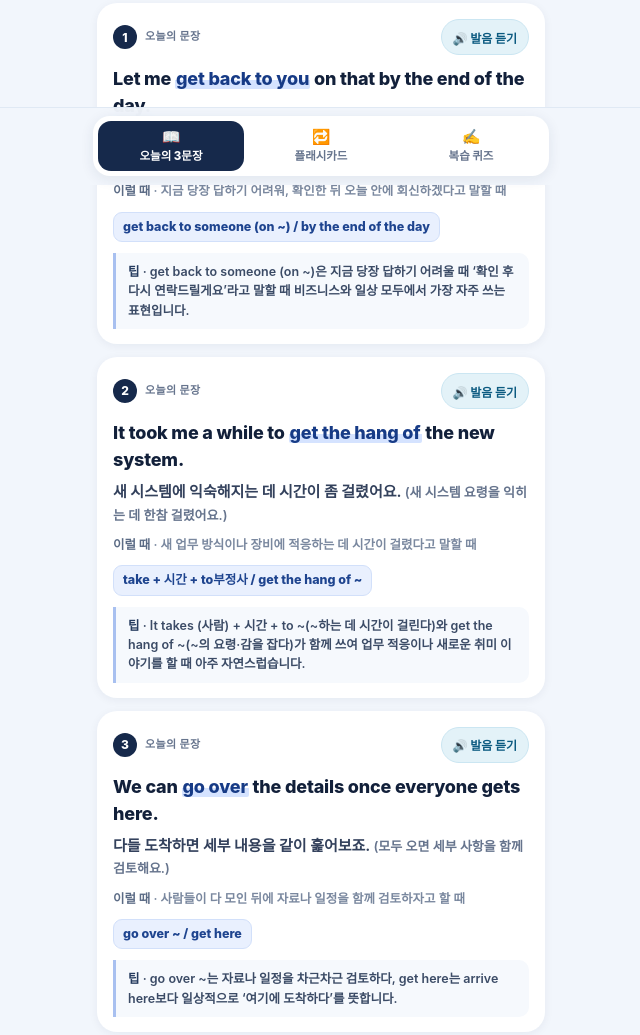
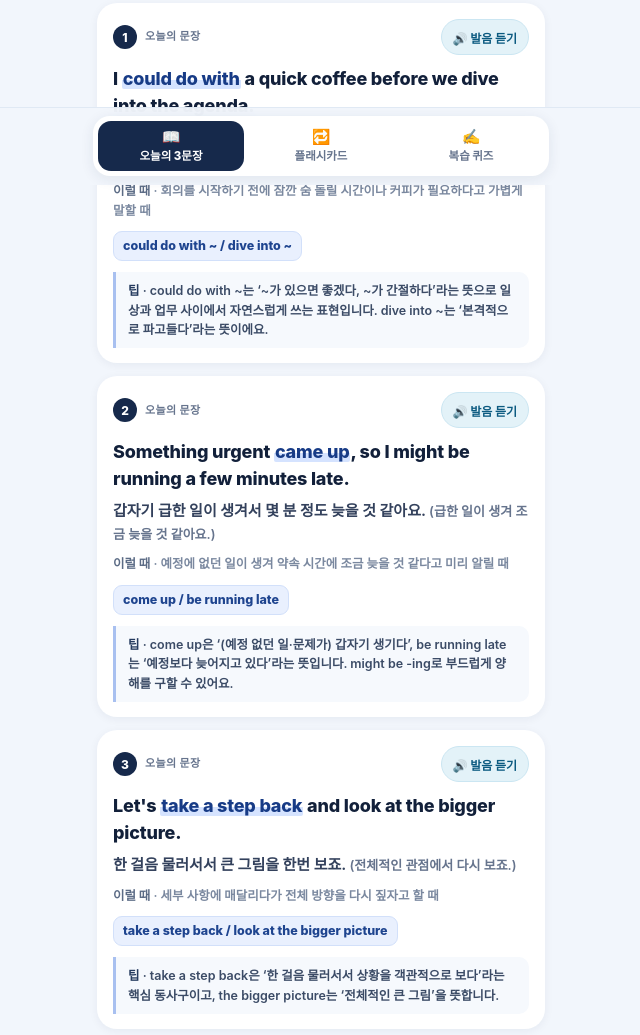
Before and after one commit to insookkim/english-daily, a plain HTML site: page index.html in a window 1280 px wide. Shown: the part 615-1650 px from the top of the page, without its empty margins (319-959 px from the left). Drawn offline with Linux system fonts and the light colour scheme.

Commit message:
매일 영어 3문장 3일차 (2026-11-24) · could do with · come up · take a step back

```diff
--- a/index.html
+++ b/index.html
@@ -451,6 +451,86 @@
           options: [["gets", "get", "getting"]],
           hint: "everyone은 단수 취급이라 동사에 -s가 붙어요.",
           expl: "everyone은 의미는 여럿이지만 문법적으로 단수라 동사에 -s를 붙여 gets here로 씁니다. get here = 여기에 도착하다."
+        }
+      ]
+    },
+    {
+      id: "d3",
+      label: "3일차",
+      date: "2026-11-24",
+      title: "제안 · 돌발 · 관점",
+      summary: "could do with · come up · take a step back — 기본 동사 do · come · take로 익히는 세 표현",
+      sentences: [
+        {
+          en: "I could do with a quick coffee before we dive into the agenda.",
+          hl: "could do with",
+          ko: "본격적으로 안건에 들어가기 전에 커피 한잔하면 딱 좋겠네요.",
+          koAlt: "(안건 들어가기 전에 커피 한잔이 간절해요.)",
+          when: "회의를 시작하기 전에 잠깐 숨 돌릴 시간이나 커피가 필요하다고 가볍게 말할 때",
+          key: "could do with ~ / dive into ~",
+          tip: "could do with ~는 ‘~가 있으면 좋겠다, ~가 간절하다’라는 뜻으로 일상과 업무 사이에서 자연스럽게 쓰는 표현입니다. dive into ~는 ‘본격적으로 파고들다’라는 뜻이에요."
+        },
+        {
+          en: "Something urgent came up, so I might be running a few minutes late.",
+          hl: "came up",
+          ko: "갑자기 급한 일이 생겨서 몇 분 정도 늦을 것 같아요.",
+          koAlt: "(급한 일이 생겨 조금 늦을 것 같아요.)",
+          when: "예정에 없던 일이 생겨 약속 시간에 조금 늦을 것 같다고 미리 알릴 때",
+          key: "come up / be running late",
+          tip: "come up은 ‘(예정 없던 일·문제가) 갑자기 생기다’, be running late는 ‘예정보다 늦어지고 있다’라는 뜻입니다. might be -ing로 부드럽게 양해를 구할 수 있어요."
+        },
+        {
+          en: "Let's take a step back and look at the bigger picture.",
+          hl: "take a step back",
+          ko: "한 걸음 물러서서 큰 그림을 한번 보죠.",
+          koAlt: "(전체적인 관점에서 다시 보죠.)",
+          when: "세부 사항에 매달리다가 전체 방향을 다시 짚자고 할 때",
+          key: "take a step back / look at the bigger picture",
+          tip: "take a step back은 ‘한 걸음 물러서서 상황을 객관적으로 보다’라는 핵심 동사구이고, the bigger picture는 ‘전체적인 큰 그림’을 뜻합니다."
+        }
+      ],
+      quiz: [
+        {
+          text: "I could {} with a quick coffee before we dive into the agenda.",
+          answers: [["do"]],
+          options: [["do", "make", "take"]],
+          hint: "‘~가 있으면 좋겠다’라는 표현을 만드는 기본 동사예요.",
+          expl: "could do with ~ = ~가 있으면 좋겠다, ~가 필요하다. make나 take는 이 표현에 쓰지 않아요."
+        },
+        {
+          text: "I could do {} a quick coffee before the meeting starts.",
+          answers: [["with"]],
+          options: [["with", "for", "at"]],
+          hint: "do ___ ~ : 짝으로 굳어진 전치사예요.",
+          expl: "could do with + 명사 = ~가 있으면 좋겠다. with가 고정으로 들어갑니다."
+        },
+        {
+          text: "Something urgent {} up, so I might be running a few minutes late.",
+          answers: [["came"]],
+          options: [["came", "come", "coming"]],
+          hint: "이미 일어난 일이라 과거형이 필요해요.",
+          expl: "come up = (예정 없던 일이) 갑자기 생기다. 이미 생긴 일이라 과거형 came을 씁니다."
+        },
+        {
+          text: "Something urgent came up, so I might be {} a few minutes late.",
+          answers: [["running"]],
+          options: [["running", "run", "ran"]],
+          hint: "be ___ late : ‘늦어지고 있는 중’을 나타내는 형태예요.",
+          expl: "be running late = 예정보다 늦어지다. might be + -ing로 지금 상황을 부드럽게 전합니다."
+        },
+        {
+          text: "Let's {} a step back and look at the bigger picture.",
+          answers: [["take"]],
+          options: [["take", "make", "do"]],
+          hint: "‘한 걸음 물러서다’에서 쓰는 기본 동사예요.",
+          expl: "take a step back = 한 걸음 물러서서 상황을 객관적으로 보다. take가 고정으로 들어갑니다."
+        },
+        {
+          text: "Let's take a step back and look at the bigger {}.",
+          answers: [["picture"]],
+          options: [["picture", "photo", "image"]],
+          hint: "‘큰 그림’이라는 뜻의 명사 자리예요.",
+          expl: "the bigger picture = 전체를 보는 큰 그림, 거시적 관점. photo나 image는 이 표현에 쓰지 않아요."
         }
       ]
     }
```
